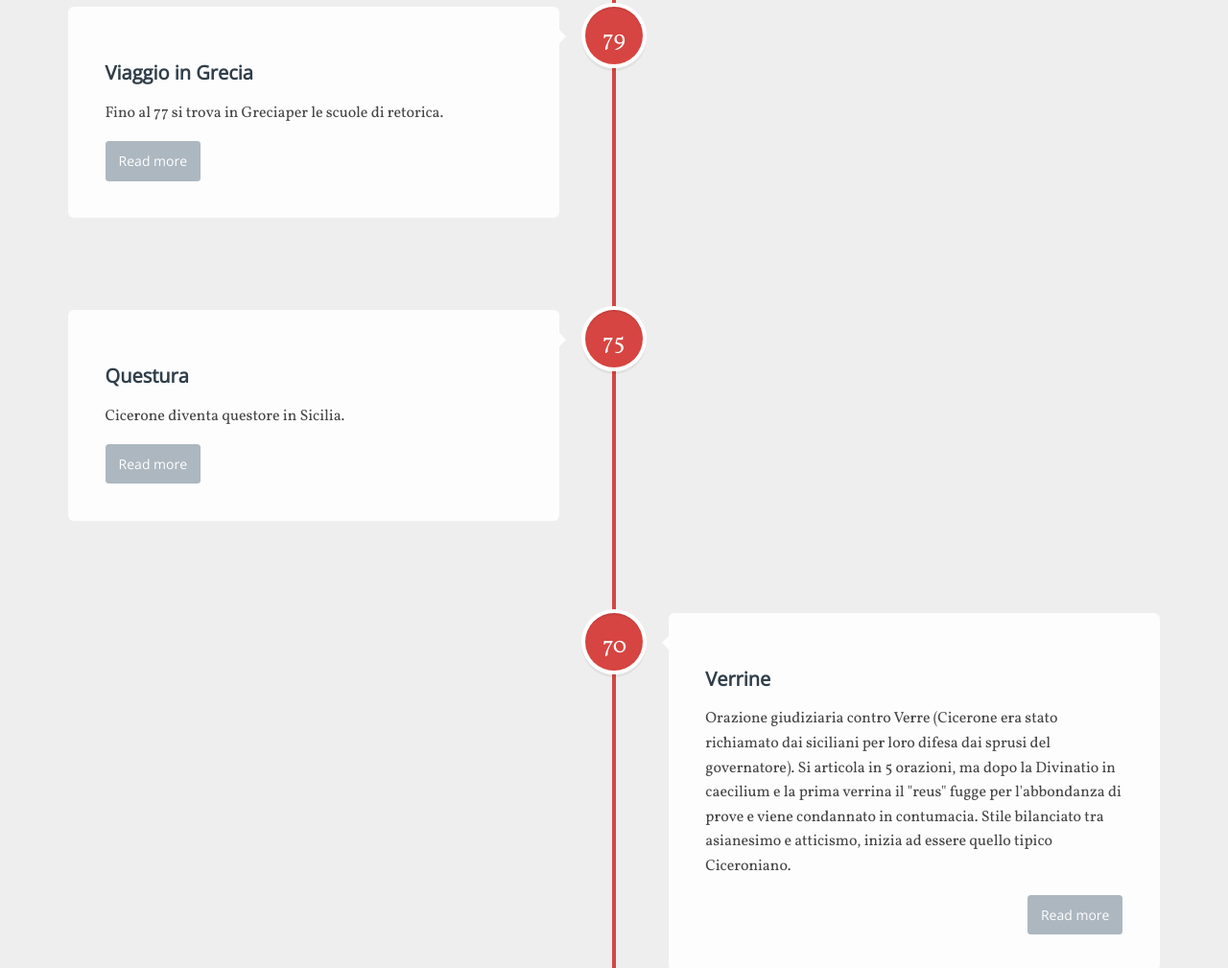
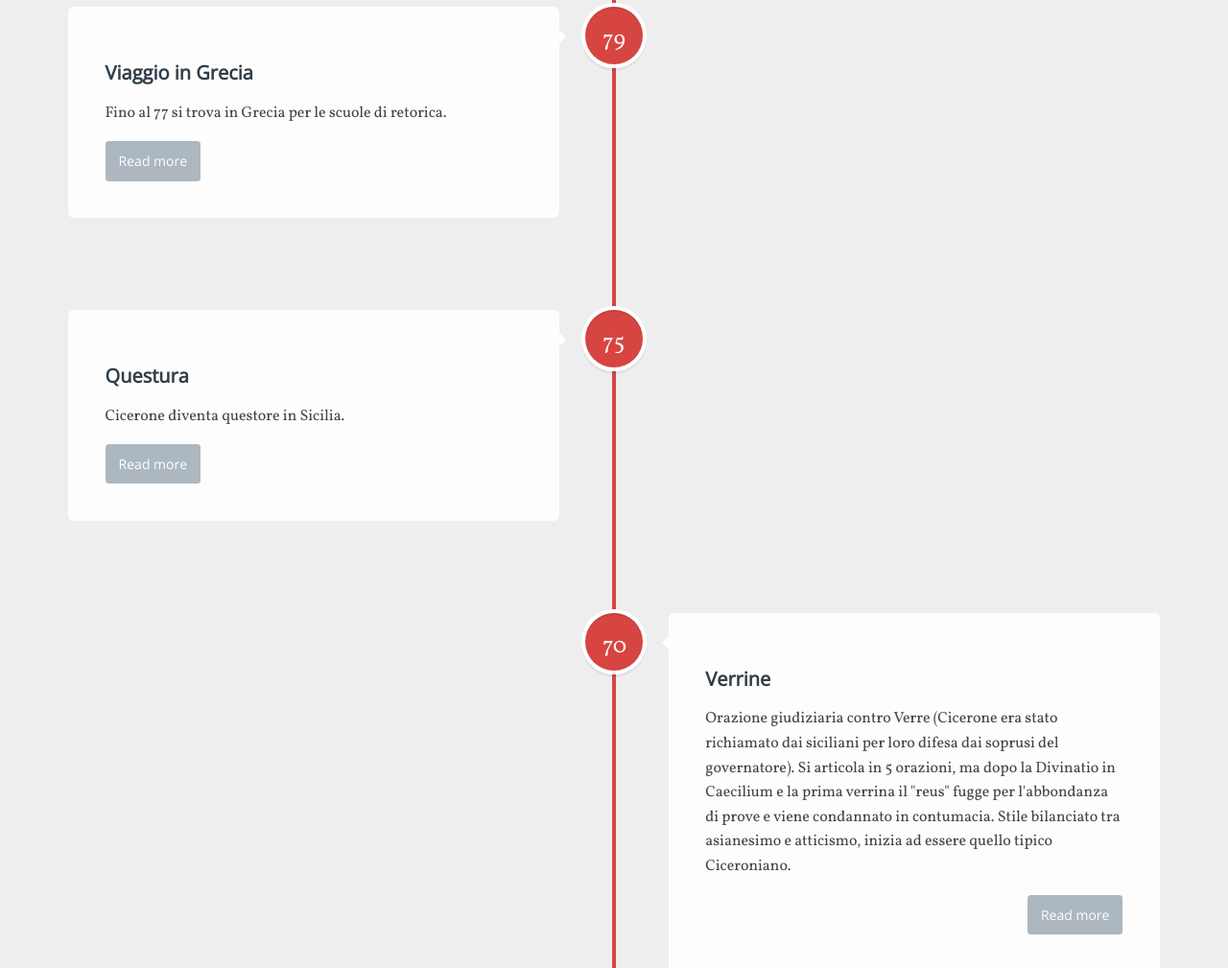
Before and after one commit to ProCicerone/ProCicerone.github.io, a Jekyll site: the page built from timeline/index.html, in a window 1280 px wide and 1400 px high, scrolled down 959 px. Shown: the part 153-1162 px from the top of the window at 96% size. Built offline with Jekyll 4.4.1, drawn with Linux system fonts in a browser that asks for light colours.

Commit message:
Corregge refusi

```diff
--- a/timeline/index.html
+++ b/timeline/index.html
@@ -53,7 +53,7 @@ title: Linea del tempo
             </div>
             <div class="timeline-content right">
                 <h2>Viaggio in Grecia</h2>
-                <p>Fino al 77 si trova in Greciaper le scuole di retorica.</p><a class="read-more" href="#0">Read more</a>
+                <p>Fino al 77 si trova in Grecia per le scuole di retorica.</p><a class="read-more" href="#0">Read more</a>
             </div>
         </div>
         <div class="timeline-block">
@@ -75,7 +75,7 @@ title: Linea del tempo
             </div>
             <div class="timeline-content left">
                 <h2>Verrine</h2>
-                <p>Orazione giudiziaria contro Verre (Cicerone era stato richiamato dai siciliani per loro difesa dai sprusi del governatore). Si articola in 5 orazioni, ma dopo la Divinatio in caecilium e la prima verrina il "reus" fugge per l'abbondanza di prove e viene condannato in contumacia. Stile bilanciato tra asianesimo e atticismo, inizia ad essere quello tipico Ciceroniano.</p><a class="read-more" href="#0">Read more</a>
+                <p>Orazione giudiziaria contro Verre (Cicerone era stato richiamato dai siciliani per loro difesa dai soprusi del governatore). Si articola in 5 orazioni, ma dopo la Divinatio in Caecilium e la prima verrina il "reus" fugge per l'abbondanza di prove e viene condannato in contumacia. Stile bilanciato tra asianesimo e atticismo, inizia ad essere quello tipico Ciceroniano.</p><a class="read-more" href="#0">Read more</a>
             </div>
         </div>
         <div class="timeline-block">
```
